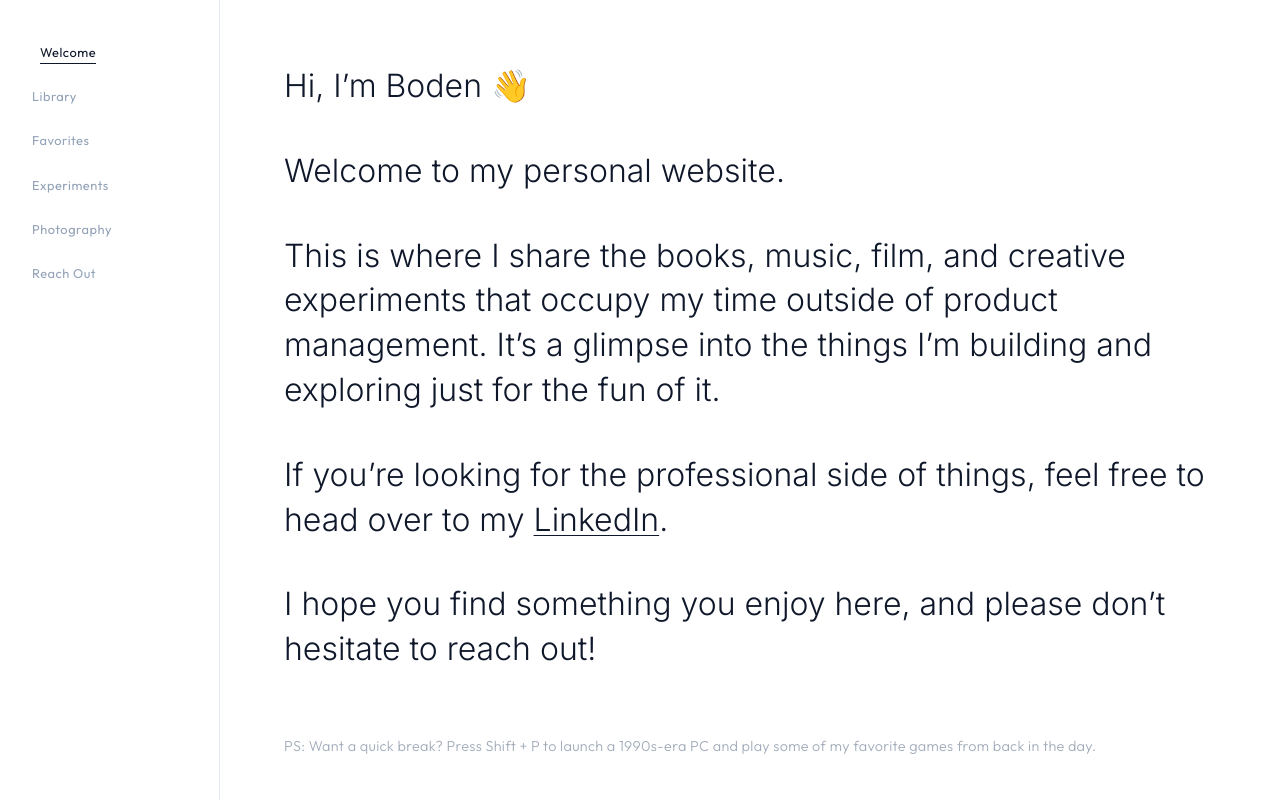
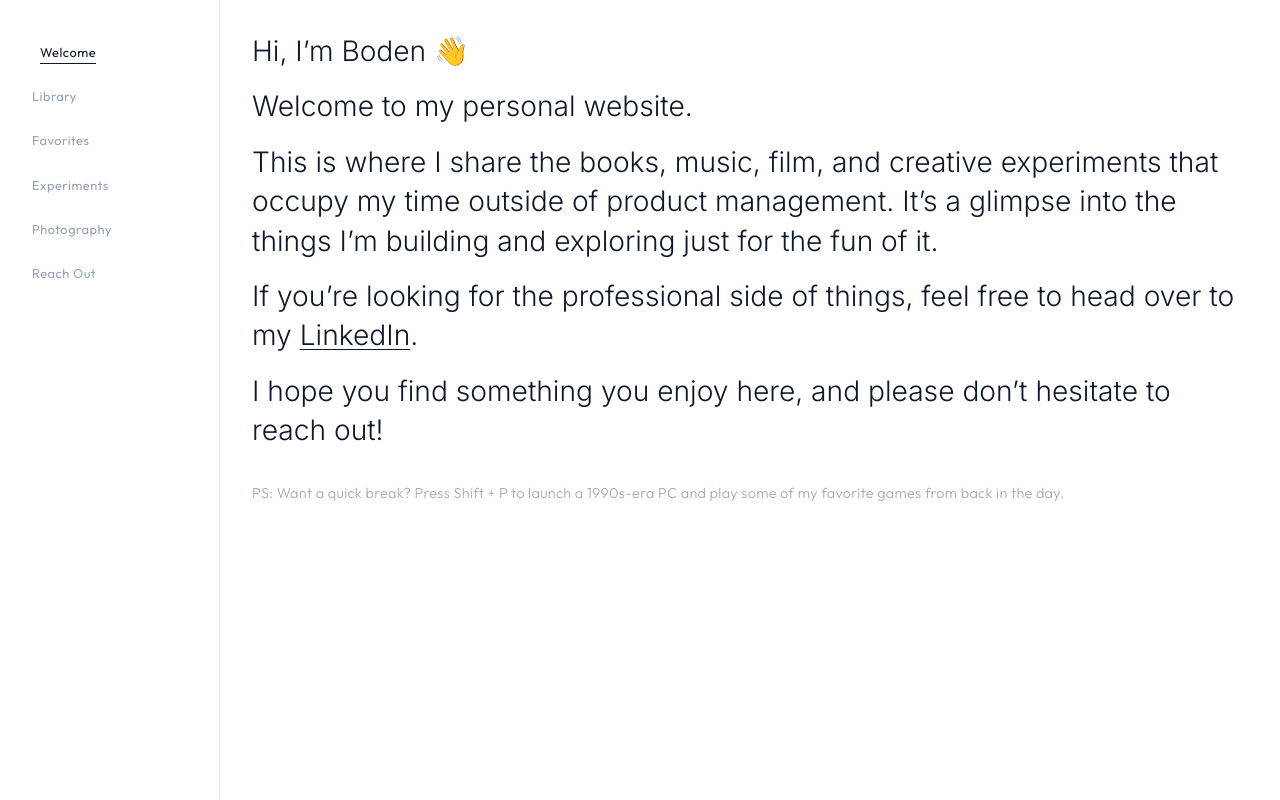
Before and after one commit to BodenHolland/Personal-Site, a React (Vite) app: page / in a window 1280 px wide. Built offline with nearby package versions, Linux system fonts and the light colour scheme.

Commit message:
Update Project Gutenberg assets and styling

```diff
--- a/src/index.css
+++ b/src/index.css
@@ -116,7 +116,7 @@ h1, h2, h3 {
 section {
   position: absolute;
   inset: 0;
-  padding: clamp(1.5rem, 5vw, 6rem);
+  padding: clamp(1.2rem, 4vh, 5rem);
   overflow-y: auto;
   height: 100%;
 }
@@ -222,7 +222,7 @@ section {
 .intro-text {
   position: relative;
   z-index: 1;
-  font-size: clamp(1.2rem, 2.5vw, 2.3rem);
+  font-size: clamp(1.1rem, 2.2vw, 2.2rem);
   max-width: 1200px;
   line-height: 1.4;
   font-weight: 300;
@@ -231,7 +231,7 @@ section {
 }
 
 .intro-text p {
-  margin-bottom: 2.5rem;
+  margin-bottom: clamp(1rem, 2vh, 2rem);
 }
 
 .intro-text p:last-of-type {
@@ -239,7 +239,7 @@ section {
 }
 
 .intro-ps {
-  margin-top: 4rem;
+  margin-top: clamp(1.5rem, 4vh, 3rem);
   font-size: 0.9rem;
   color: var(--text-muted);
   font-family: var(--font-heading);
```
Also changed, not shown: public/product_icons/gutenberg.png (added), public/product_icons/gutenberg_v2.jpg (added).
